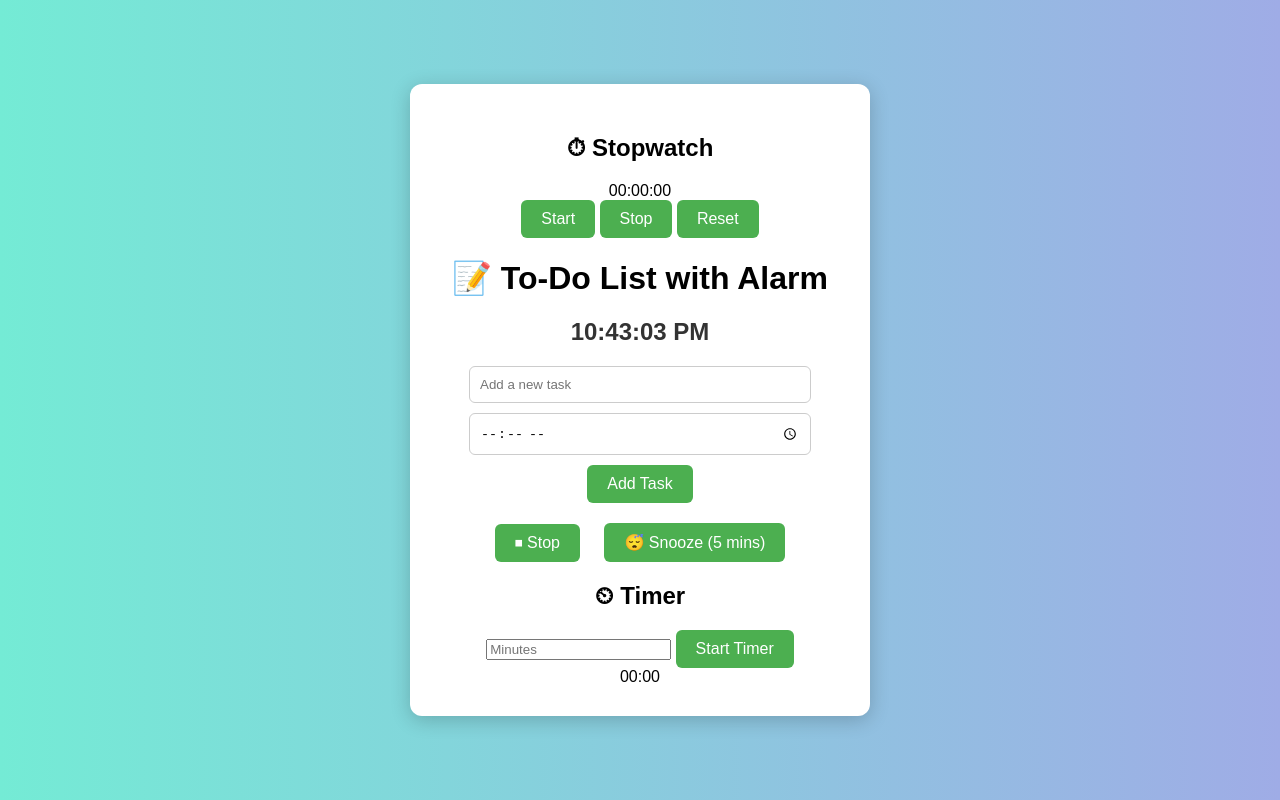
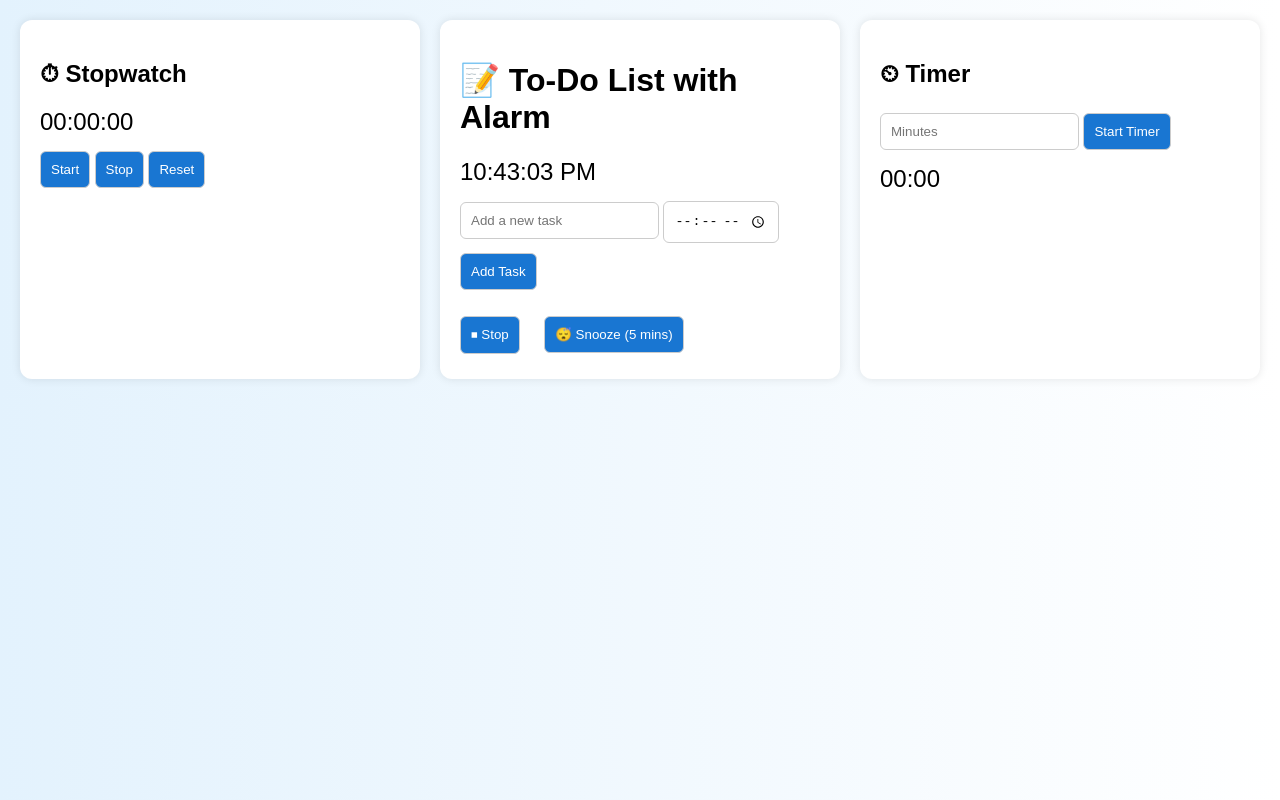
Before and after one commit to sainiswayam-9/To_Do-WebApp-, a plain HTML site: page index.html in a window 1280 px wide. Drawn offline with Linux system fonts and the light colour scheme.

Commit message:
Update style.css

```diff
--- a/style.css
+++ b/style.css
@@ -1,65 +1,52 @@
 
 body {
   font-family: Arial, sans-serif;
-  background: linear-gradient(to right, #74ebd5, #9face6);
+  background: linear-gradient(to right, #e3f2fd, #fff);
   margin: 0;
   padding: 0;
-  display: flex;
-  height: 100vh;
-  justify-content: center;
-  align-items: center;
 }
 
 .container {
-  background: white;
-  padding: 30px;
-  border-radius: 12px;
-  box-shadow: 0 4px 20px rgba(0,0,0,0.2);
-  width: 400px;
-  text-align: center;
+  display: flex;
+  justify-content: space-between;
+  padding: 20px;
+  gap: 20px;
 }
 
-#clock {
-  font-size: 24px;
-  margin-bottom: 20px;
-  font-weight: bold;
-  color: #333;
+.left-panel, .main-panel, .right-panel {
+  background: white;
+  padding: 20px;
+  border-radius: 12px;
+  box-shadow: 0 0 10px rgba(0,0,0,0.1);
+  flex: 1;
 }
 
-input[type="text"], input[type="time"] {
+#clock, #stopwatch, #timerDisplay {
+  font-size: 1.5em;
+  margin: 10px 0;
+}
+
+input, button {
   padding: 10px;
-  width: 80%;
-  margin-bottom: 10px;
+  margin: 5px 0;
+  border: 1px solid #ccc;
   border-radius: 6px;
-  border: 1px solid #ccc;
 }
 
 button {
-  padding: 10px 20px;
-  border: none;
-  background: #4CAF50;
+  cursor: pointer;
+  background-color: #1976d2;
   color: white;
-  font-size: 16px;
-  border-radius: 6px;
-  cursor: pointer;
 }
 
 button:hover {
-  background: #45a049;
+  background-color: #0d47a1;
 }
 
-ul {
-  list-style: none;
-  padding: 0;
-  margin-top: 20px;
+#taskList li {
+  padding: 5px 0;
 }
 
-li {
-  background: #f9f9f9;
-  margin: 10px 0;
-  padding: 10px;
-  border-left: 5px solid #4CAF50;
-  display: flex;
-  justify-content: space-between;
-  align-items: center;
+.alarm-controls {
+  margin-top: 10px;
 }
```
